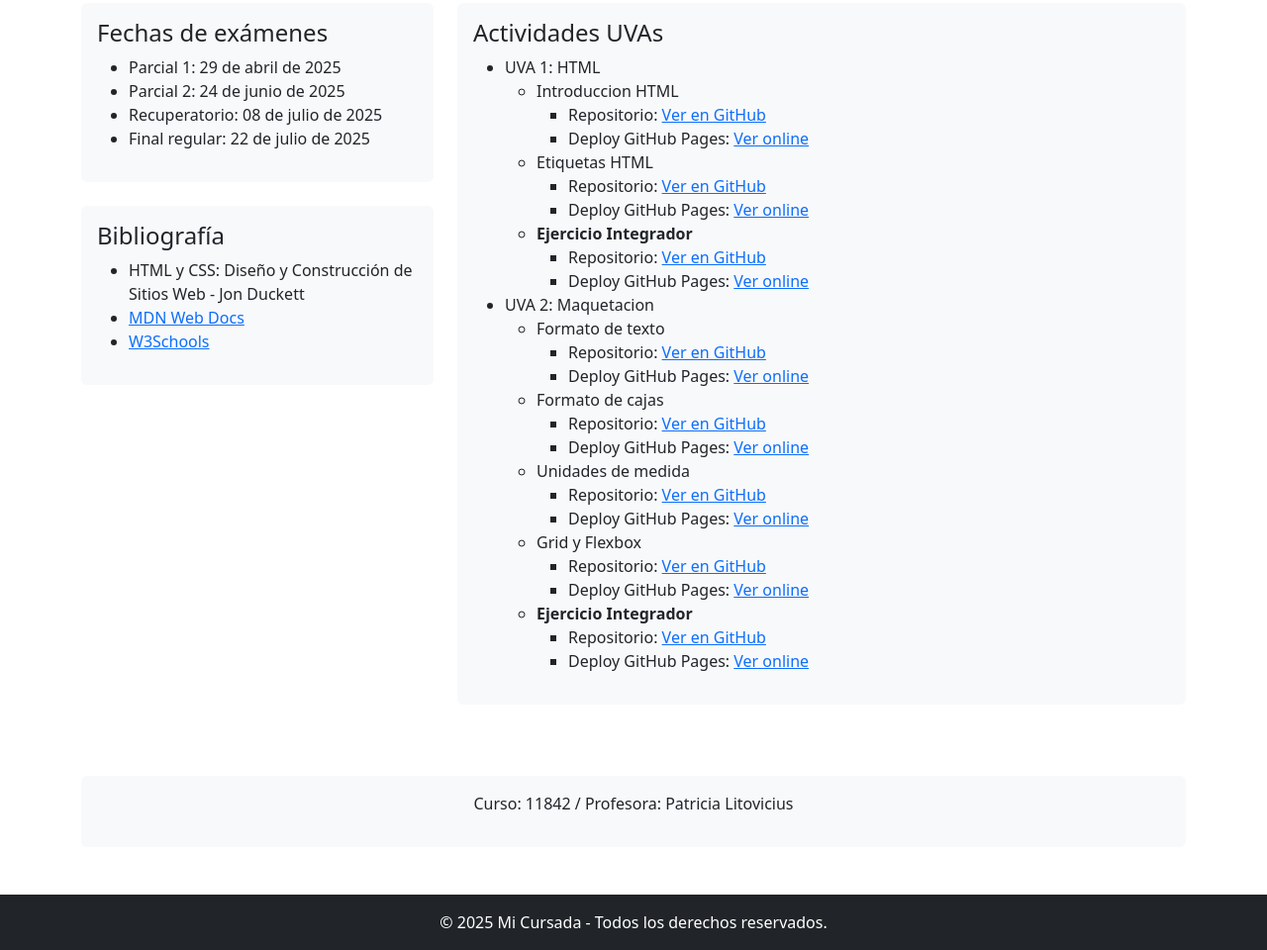
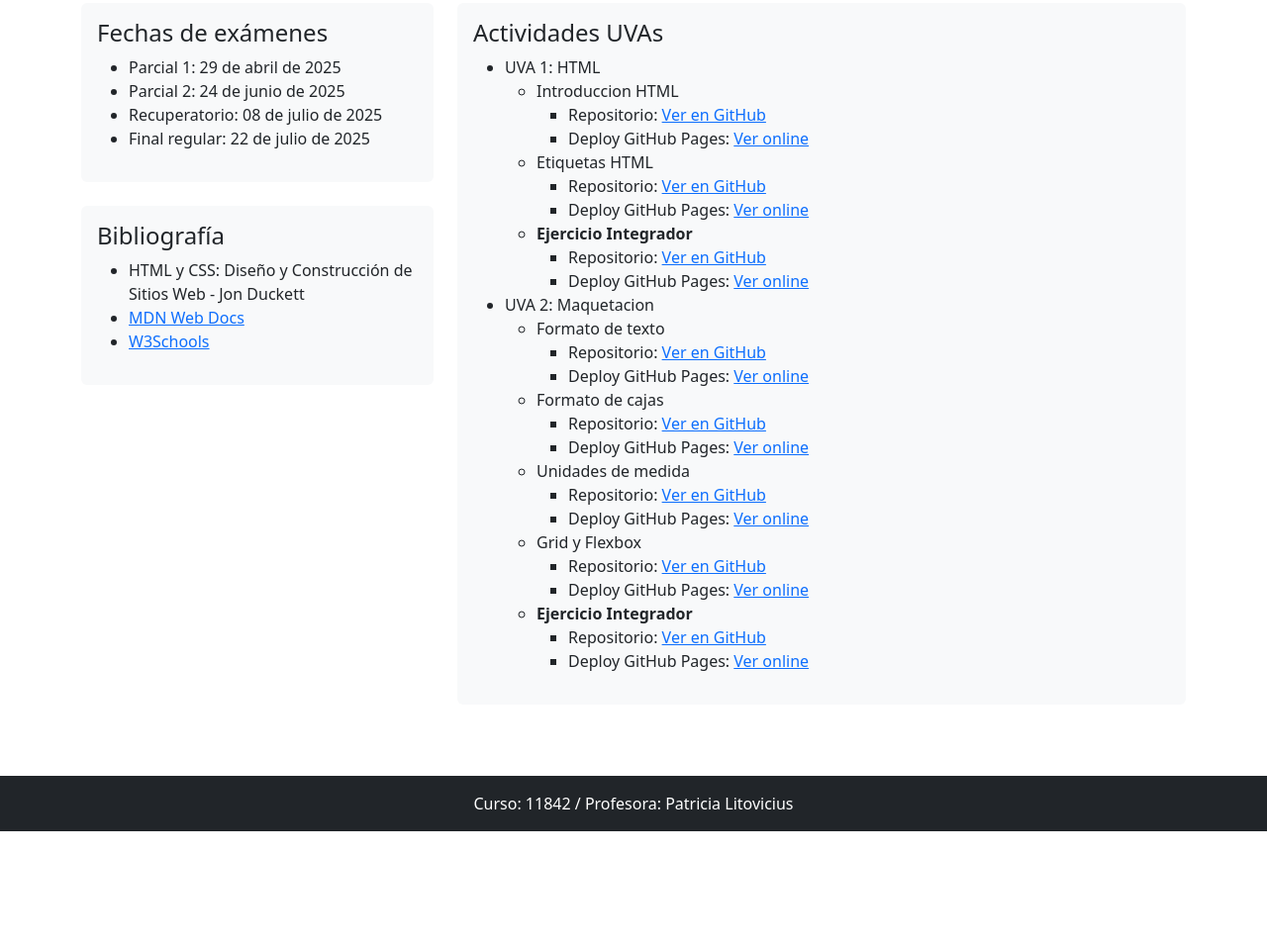
Before and after one commit to stefano-alcantara/dise-o-desarrollo-web-11842, a plain HTML site: page UVA-2/integrador/diseno_desarrollo_web.html in a window 1280 px wide. Shown: the part 197-1157 px from the top of the page at 99% size. After the commit the page ends 1037 px from the top, so only its background shows below. Drawn offline with nearby package versions, Linux system fonts and the light colour scheme.

Commit message:
Update diseno_desarrollo_web.html

```diff
--- a/UVA-2/integrador/diseno_desarrollo_web.html
+++ b/UVA-2/integrador/diseno_desarrollo_web.html
@@ -160,15 +160,11 @@
       </div>
     </div>
   </div>
-
-  <div class="text-center mt-5 p-3 bg-light rounded">
-    <p>Curso: 11842 / Profesora: Patricia Litovicius</p>
-  </div>
 </div>
 
 <!-- Footer -->
 <footer class="bg-dark text-white text-center py-3 mt-5">
-  © 2025 Mi Cursada - Todos los derechos reservados.
+ Curso: 11842 / Profesora: Patricia Litovicius
 </footer>
 
 <script src="https://cdn.jsdelivr.net/npm/bootstrap@5.3.2/dist/js/bootstrap.bundle.min.js"></script>
```
